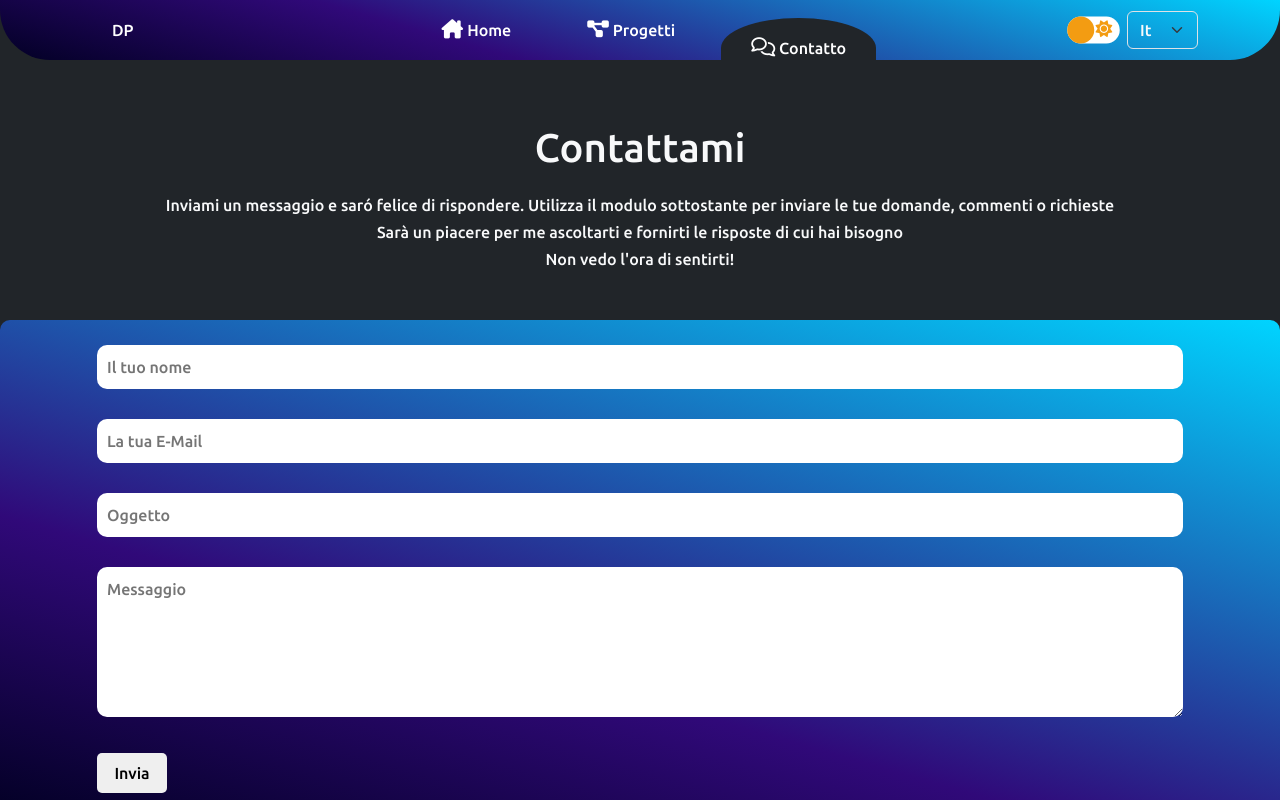
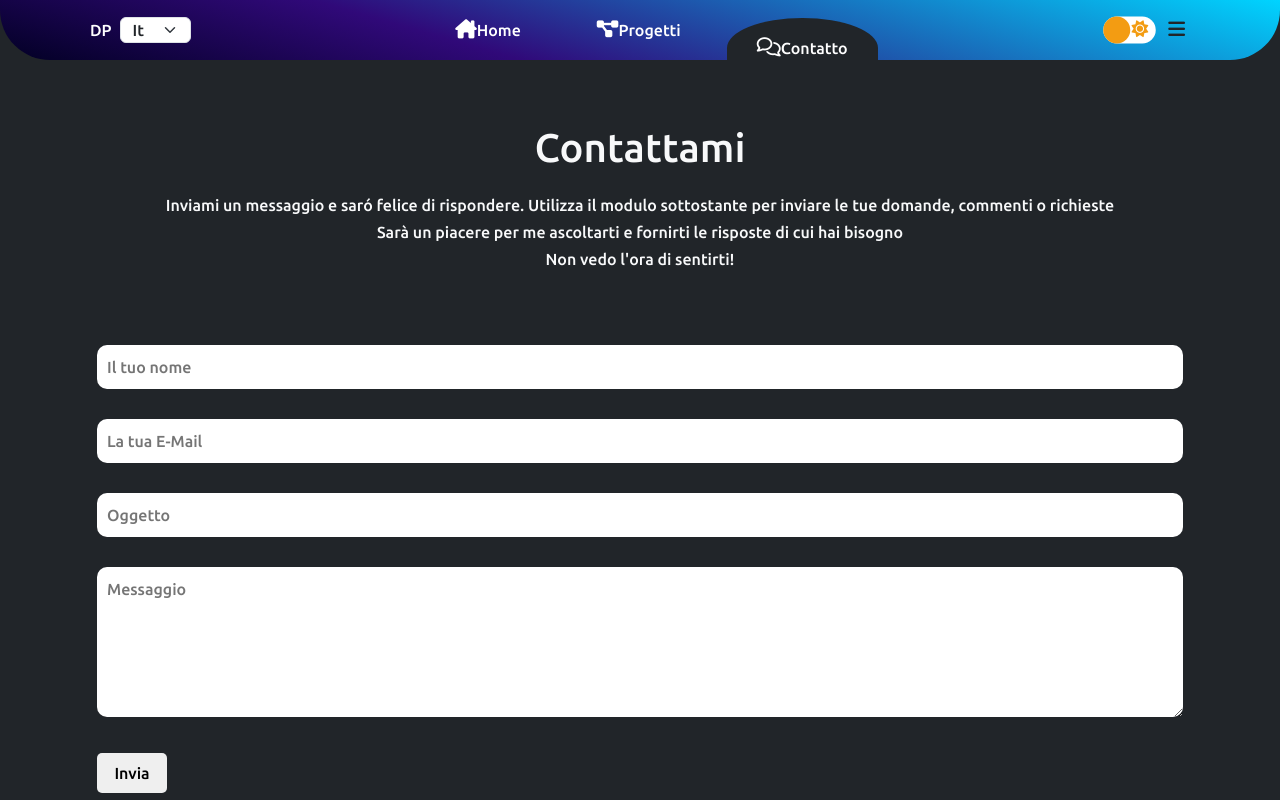
Before and after one commit to danilopiccinni/portfolio, a Vue app: page /contact in a window 1280 px wide. Shown: the top 800 px of the page. Built offline with nearby package versions, Linux system fonts and the light colour scheme.

Commit message:
feat: theme color changer

```diff
--- a/src/App.vue
+++ b/src/App.vue
@@ -81,7 +81,7 @@ import { store } from './store.js';
     transition: top 0.5s ease;
 
 
-    background: linear-gradient(16deg, rgba(2,0,36,1) 0%, rgba(48,9,121,1) 35%, rgba(0,212,255,1) 100%);
+
     -webkit-border-bottom-right-radius: 50px;
     -webkit-border-bottom-left-radius: 50px;
     -moz-border-radius-bottomright: 50px;
--- a/src/components/Banner.vue
+++ b/src/components/Banner.vue
@@ -48,7 +48,7 @@ import { store } from '../store'
 
 <style scoped lang="scss">
       .banner {
-        background: linear-gradient(16deg, rgba(2,0,36,1) 0%, rgba(48,9,121,1) 35%, rgba(0,212,255,1) 100%);
+        background: linear-gradient(16deg, #020024 0%, #300979 35%, var(--theme-gradient) 100%);
 
 
         .__container {
--- a/src/components/Footer.vue
+++ b/src/components/Footer.vue
@@ -106,11 +106,11 @@ import { store } from '../store';
 <style scoped lang="scss">
 
     .copyright {
-        background: linear-gradient(16deg, rgba(2,0,36,1) 0%, rgba(48,9,121,1) 35%, rgba(0,212,255,1) 100%);
+        background: linear-gradient(16deg, #020024 0%, #300979 35%, var(--theme-gradient) 100%);
         color: white;
     }
 
     .social {
-        background: linear-gradient(16deg, rgba(2,0,36,1) 0%, rgba(48,9,121,1) 35%, rgba(0,212,255,1) 100%);
+        background: linear-gradient(16deg, #020024 0%, #300979 35%, var(--theme-gradient) 100%);
     }
 </style>
--- a/src/components/Header.vue
+++ b/src/components/Header.vue
@@ -10,6 +10,8 @@ import { store } from '../store.js';
 
                 hover : false,
                 nameHover : '',
+
+                selectedColor: '#00D4FF',
             }
         },
 
@@ -23,9 +25,9 @@ import { store } from '../store.js';
                 }
             },
 
-
-
-
+            changeColor() {
+                document.documentElement.style.setProperty('--theme-gradient', this.store.selectedColor);
+            }
         },
     }
 
@@ -33,23 +35,33 @@ import { store } from '../store.js';
 </script>
 
 <template>
-    <div class="container h-100 nav-bar">
-        <div class="h-100 d-flex justify-content-between align-items-center">
-            <div class="d-flex flex-grow-1">
-                <a class="navbar-brand" href="#">DP</a>
+    <div :style="{'--theme-gradient': store.selectedColor}" class="h-100 nav-bar">
+        <div class="container h-100 d-flex justify-content-between align-items-center">
+
+            <!-- logo -->
+            <div class="d-flex align-items-center flex-grow-1">
+                <a class="navbar-brand p-2" href="#">DP</a>
+                <!-- language-switcher -->
+                <select v-model="store.language" class="form-select d-none d-md-block py-0" aria-label="Default select example" name="form-select" id="form-select">
+                    <option selected value="italian">It</option>
+                    <option value="german">De</option>
+                    <option value="english">En</option>
+                </select>
             </div>
 
+
+            <!-- nav-links -->
             <div class="h-100">
-                <ul class="h-100 navbar-nav d-flex flex-row justify-content-center align-items-end gap-1 gap-md-3 ps-0 ps-md-5">
+                <ul class="h-100 navbar-nav d-flex flex-row justify-content-center align-items-end gap-1 gap-md-3 ">
                     <li class="nav-item h-100 align-self-end">
                         <router-link :to="{ name: 'home' }" class="nav-link text-center" @mouseover="hover = true, nameHover = 'home'" @mouseleave="hover = false, nameHover = ''" :class="pageControl('home') ? store.checked ? 'bg-light text-dark' : 'bg-dark' : '' ,  hover && nameHover == 'home' ? store.checked ? 'bg-light text-dark' : 'bg-dark' : ''">
-                            <i class="fa-solid fa-house-chimney me-1"></i>
+                            <i class="fa-solid fa-house-chimney"></i>
                             <span class="d-none d-md-block">Home</span>
                         </router-link>
                     </li>
                     <li class="nav-item h-100 align-self-end cont-switcher">
                         <router-link :to="{ name: 'projects' }" class="nav-link text-center" @mouseover="hover = true , nameHover = 'projects'" @mouseleave="hover = false , nameHover = ''" :class="pageControl('projects') ? store.checked ? 'bg-light text-dark' : 'bg-dark' : ''  ,  hover && nameHover == 'projects' ? store.checked ? 'bg-light text-dark' : 'bg-dark' : ''">
-                            <i class="fa-solid fa-diagram-project me-1"></i>
+                            <i class="fa-solid fa-diagram-project"></i>
                             <span v-if="store.language == 'italian'" class="d-none d-md-block">Progetti</span>
                             <span v-if="store.language == 'german'" class="d-none d-md-block">Projekte</span>
                             <span v-if="store.language == 'english'" class="d-none d-md-block">Projects</span>
@@ -58,7 +70,7 @@ import { store } from '../store.js';
                     </li>
                     <li class="nav-item h-100 align-self-end">
                         <router-link :to="{ name: 'contact' }" class="nav-link text-center" @mouseover="hover = true , nameHover = 'contact'" @mouseleave="hover = false , nameHover = ''" :class="pageControl('contact')  ? store.checked ? 'bg-light text-dark' : 'bg-dark' : ''  ,  hover && nameHover == 'contact' ? store.checked ? 'bg-light text-dark' : 'bg-dark' : ''">
-                            <i class="fa-regular fa-comments me-1"></i>
+                            <i class="fa-regular fa-comments"></i>
                             <span v-if="store.language == 'italian'" class="d-none d-md-block">Contatto</span>
                             <span v-if="store.language == 'german'" class="d-none d-md-block">Kontakt</span>
                             <span v-if="store.language == 'english'" class="d-none d-md-block">Contact</span>
@@ -67,11 +79,11 @@ import { store } from '../store.js';
                 </ul>
             </div>
 
-            <div class="d-none d-md-block d-flex gap-2 flex-grow-1 flex-wrap">
+            <!--  -->
+            <div class=" d-flex gap-2 flex-grow-1  justify-content-end align-items-center">
 
-                <div class="container d-flex justify-content-end align-items-center gap-3 p-0">
-
-                    <div class="one-quarter" id="switch">
+                <!-- darkMode-switcher -->
+                <div class="d-none d-md-block one-quarter" id="switch">
                     <input v-model="store.checked" type="checkbox" class="checkbox" id="chk" />
                     <label class="label" for="chk">
                         <i class="fas fa-moon"></i>
@@ -80,21 +92,10 @@ import { store } from '../store.js';
                     </label>
                 </div>
 
-                    <select v-model="store.language" class="form-select bg-transparent text-light" aria-label="Default select example" name="" id="">
-                        <option selected value="italian">It</option>
-                        <option value="german">De</option>
-                        <option value="english">En</option>
-                    </select>
+                <!-- button to open offcanvas -->
+                <button class="btn" type="button" data-bs-toggle="offcanvas" data-bs-target="#offcanvasWithBothOptions" aria-controls="offcanvasWithBothOptions"><i class="fa-solid fa-bars"></i></button>
 
-                </div>
-            </div>
-
-            <div class="d-md-none d-flex gap-2 flex-grow-1 flex-wrap">
-
-                <div class="container d-flex justify-content-end align-items-center gap-3">
-
-                    <button class="btn btn-primary" type="button" data-bs-toggle="offcanvas" data-bs-target="#offcanvasWithBothOptions" aria-controls="offcanvasWithBothOptions"><i class="fa-solid fa-bars"></i></button>
-
+                <!-- offcanvas -->
                 <div class="offcanvas offcanvas-end" data-bs-scroll="true" tabindex="-1" id="offcanvasWithBothOptions" aria-labelledby="offcanvasWithBothOptionsLabel">
                     <div class="offcanvas-header">
                         <h5 v-if="store.language == 'italian'" class="offcanvas-title" id="offcanvasWithBothOptionsLabel">Impostazioni pagina</h5>
@@ -105,6 +106,7 @@ import { store } from '../store.js';
                     <div class="offcanvas-body pt-4" :class="store.checked ? '' : 'bg-dark text-light'">
                         <div class="d-flex flex-column align-items-start gap-3">
 
+                            <!-- darkMode-switcher with label (3language) -->
                             <div class="d-flex justify-content-center align-items-center gap-3">
                                 <label v-if="store.language == 'italian'">Modalità notte/giorno:</label>
                                 <label v-if="store.language == 'german'">Dark Mode Ein/Aus:</label>
@@ -119,6 +121,7 @@ import { store } from '../store.js';
                                 </div>
                             </div>
 
+                            <!-- language-switcher with label (3language) -->
                             <div class="d-flex justify-content-center align-items-center gap-2">
                                 <label v-if="store.language == 'italian'" for="form-select">Cambia lingua: </label>
                                 <label v-if="store.language == 'german'" for="form-select">Sprache ändern: </label>
@@ -130,20 +133,37 @@ import { store } from '../store.js';
                                 </select>
                             </div>
 
+                            <!-- theme-changer with label (3language) -->
+                            <div class="d-flex justify-content-center align-items-center gap-2">
+                                <label v-if="store.language == 'italian'" for="form-select">Cambia tema: </label>
+                                <label v-if="store.language == 'german'" for="form-select">Thema ändern: </label>
+                                <label v-if="store.language == 'english'" for="form-select">Change Theme: </label>
+                                <input @input="changeColor()" type="color" v-model="store.selectedColor"/>
+
+                                <!--  pre-set themes -->
+                                <!-- <select @change="changeColor()" v-model="selectedColor" class="form-select bg-transparent text-light" aria-label="Default select example" name="" id="">
+                                    <option value="#00D4FF" selected>Blue</option>
+                                    <option value="#ff0000">rosso</option>
+                                    <option value="#00ff00">verde</option>
+                                </select> -->
+                            </div>
+
                         </div>
                     </div>
                 </div>
             </div>
         </div>
-
-        </div>
     </div>
 </template>
 
+
+
 <style scoped lang="scss">
 
+
+
 .offcanvas-header {
-    background: linear-gradient(16deg, rgba(2,0,36,1) 0%, rgba(48,9,121,1) 35%, rgba(0,212,255,1) 100%);
+    background: linear-gradient(16deg, #020024 0%, #300979 35%, var(--theme-gradient) 100%);
     color: white;
 }
 
@@ -152,6 +172,7 @@ select {
 }
 
 .nav-bar {
+    background: linear-gradient(16deg, rgba(2,0,36,1) 0%, rgba(48,9,121,1) 35%, var(--theme-gradient) 100%);
     color: white;
 }
 
--- a/src/components/Jumbo.vue
+++ b/src/components/Jumbo.vue
@@ -178,7 +178,7 @@ img {
 
     .my-name {
 
-        background: linear-gradient(16deg, rgba(2,0,36,1) 0%, rgba(48,9,121,1) 35%, rgba(0,212,255,1) 100%);
+        background: linear-gradient(16deg, #020024 0%, #300979 35%, var(--theme-gradient) 100%);
         -webkit-background-clip: text;
         -webkit-text-fill-color: transparent;
 
@@ -190,7 +190,7 @@ img {
 
     button {
         background: rgb(0,44,99);
-background: linear-gradient(52deg, rgba(0,44,99,1) 0%, rgba(0,113,255,1) 100%);
+        background: linear-gradient(16deg, #020024 0%, #300979 35%, var(--theme-gradient) 100%);
 }
 
     .error {
@@ -204,7 +204,7 @@ background: linear-gradient(52deg, rgba(0,44,99,1) 0%, rgba(0,113,255,1) 100%);
     .selfie {
         transform: translateY(20%);
 
-        background: linear-gradient(16deg, rgba(2,0,36,1) 0%, rgba(48,9,121,1) 35%, rgba(0,212,255,1) 100%);
+        background: linear-gradient(16deg, #020024 0%, #300979 35%, var(--theme-gradient) 100%);
         border-radius: 67% 33% 67% 33% / 32% 71% 29% 68% ;
         animation: bubble 25s linear infinite;
 
--- a/src/components/SectionFullScreen.vue
+++ b/src/components/SectionFullScreen.vue
@@ -216,7 +216,7 @@ export default {
 <style scoped lang="scss">
         .section-full-screen {
             overflow: hidden;
-            background: linear-gradient(16deg, rgba(2,0,36,1) 0%, rgba(48,9,121,1) 35%, rgba(0,212,255,1) 100%);
+            background: linear-gradient(16deg, #020024 0%, #300979 35%, var(--theme-gradient) 100%);
         .column-1{
 
             img {
--- a/src/components/TheThreeCards.vue
+++ b/src/components/TheThreeCards.vue
@@ -84,7 +84,7 @@ import { store } from '../store';
     bottom: 0;
     width: 100%;
     height: 5px;
-    background: linear-gradient(16deg, rgba(2,0,36,1) 0%, rgba(48,9,121,1) 35%, rgba(0,212,255,1) 100%);
+    background: linear-gradient(16deg, #020024 0%, #300979 35%, var(--theme-gradient) 100%);
     z-index: 0;
     transition: all 0.5s cubic-bezier(0.23, 1, 0.320, 1);
   }
@@ -123,7 +123,7 @@ import { store } from '../store';
       font-weight: 600;
       border: none;
       cursor: pointer;
-      background: linear-gradient(16deg, rgba(2,0,36,1) 0%, rgba(48,9,121,1) 35%, rgba(0,212,255,1) 100%);
+      background: linear-gradient(16deg, #020024 0%, #300979 35%, var(--theme-gradient) 100%);
       border-radius: 5px;
       box-shadow: 0 5px 10px rgba(0, 0, 0, 0.2);
 
--- a/src/pages/Contact.vue
+++ b/src/pages/Contact.vue
@@ -181,7 +181,7 @@ import { store } from '../store'
         margin: 50px auto;
         border-radius: 10px;
         padding: 10px;
-        background: linear-gradient(16deg, rgba(2,0,36,1) 0%, rgba(48,9,121,1) 35%, rgba(0,212,255,1) 100%);
+        background: linear-gradient(16deg, #020024 0%, #300979 35%, var(--theme-gradient) 100%);
 
         }
 
--- a/src/store.js
+++ b/src/store.js
@@ -15,6 +15,8 @@ export const store = reactive({
 
     switcherTutorial : true,
 
-    language : 'italian'
+    language : 'italian',
+
+    selectedColor: '#00D4FF',
 
 });
```
Lines whose indentation alone changed are shown as unchanged.
